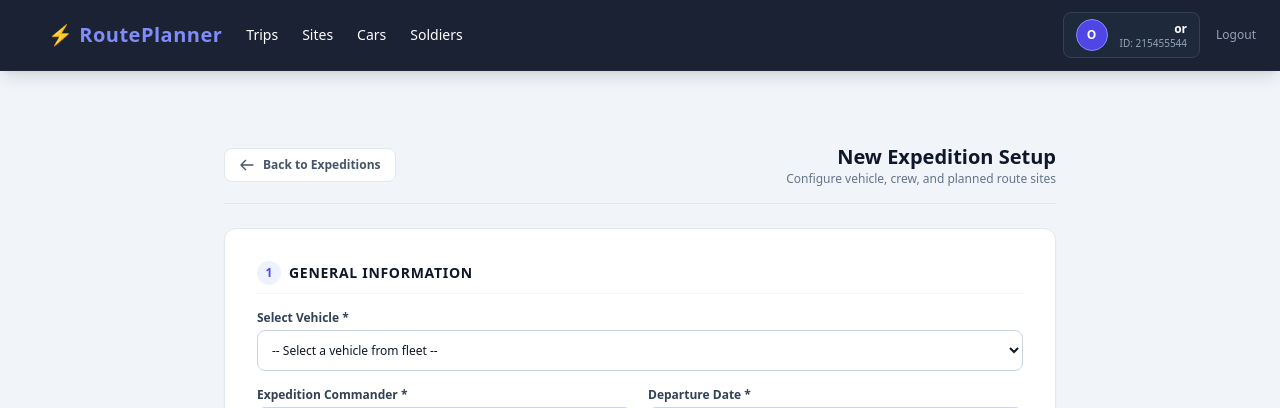
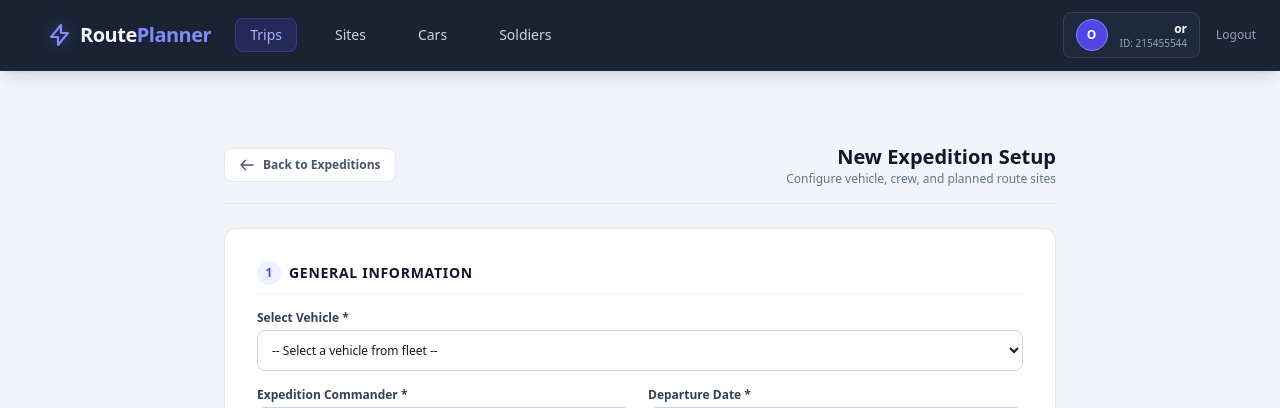
Before and after one commit to orash1235-arch/Route_planner, a Flask app: page /trips/new in a window 1280 px wide. Shown: the top 408 px of the page. Run offline with Flask 3, Linux system fonts and the light colour scheme; a user stored in the database is signed in; some libraries are stand-ins or nearby versions.

Commit message:
better ui to nav bar

```diff
--- a/app/templates/base.HTML
+++ b/app/templates/base.HTML
@@ -26,17 +26,31 @@
                 </button>
             {% endif %}
 
-            <a href="{{ url_for('trips.list_trips') if current_user.is_authenticated else '#' }}" class="text-xl font-bold tracking-wide text-indigo-400 flex items-center gap-2">
-                ⚡ RoutePlanner
-            </a>
-
+           <a href="{{ url_for('trips.list_trips') if current_user.is_authenticated else '#' }}" class="flex items-center gap-2 group">
+    <!-- Sharp Vector Lightning Icon -->
+    <svg class="w-6 h-6 text-indigo-400 group-hover:text-indigo-300 group-hover:rotate-6 transition-transform duration-200 drop-shadow-[0_0_8px_rgba(99,102,241,0.5)]" fill="none" stroke="currentColor" stroke-width="2.2" stroke-linecap="round" stroke-linejoin="round" viewBox="0 0 24 24">
+        <path d="M13 2L3 14h7v8l10-12h-7V2z"/>
+    </svg>
+    <!-- Gradient Text -->
+    <span class="text-xl font-bold tracking-tight text-slate-100 group-hover:text-white transition-colors">
+        Route<span class="text-indigo-400 font-extrabold">Planner</span>
+    </span>
+</a>
             {% if current_user.is_authenticated and request.endpoint not in ['auth.login', 'auth.register'] %}
                 <div class="hidden md:flex items-center space-x-6">
-                    <a href="{{ url_for('trips.list_trips') }}" class="hover:text-indigo-300 transition text-sm" data-en="Trips" data-he="נסיעות">Trips</a>
-                    <a href="{{ url_for('sites.list_sites') }}" class="hover:text-indigo-300 transition text-sm" data-en="Sites" data-he="אתרים">Sites</a>
-                    <a href="{{ url_for('cars.list_cars') }}" class="hover:text-indigo-300 transition text-sm" data-en="Cars" data-he="רכבים">Cars</a>
-                    <a href="{{ url_for('soldiers.list_soldiers') }}" class="hover:text-indigo-300 transition text-sm" data-en="Soldiers" data-he="חיילים">Soldiers</a>
-                </div>
+                    <a href="{{ url_for('trips.list_trips') }}" class="px-3.5 py-1.5 rounded-lg text-sm font-medium transition-all duration-200 {{ 'bg-indigo-600/20 text-indigo-300 border border-indigo-500/30 shadow-sm' if request.endpoint.startswith('trips.') else 'text-slate-300 hover:text-white hover:bg-slate-700/50' }}" data-en="Trips" data-he="נסיעות">
+            Trips
+        </a>
+        <a href="{{ url_for('sites.list_sites') }}" class="px-3.5 py-1.5 rounded-lg text-sm font-medium transition-all duration-200 {{ 'bg-indigo-600/20 text-indigo-300 border border-indigo-500/30 shadow-sm' if request.endpoint.startswith('sites.') else 'text-slate-300 hover:text-white hover:bg-slate-700/50' }}" data-en="Sites" data-he="אתרים">
+            Sites
+        </a>
+        <a href="{{ url_for('cars.list_cars') }}" class="px-3.5 py-1.5 rounded-lg text-sm font-medium transition-all duration-200 {{ 'bg-indigo-600/20 text-indigo-300 border border-indigo-500/30 shadow-sm' if request.endpoint.startswith('cars.') else 'text-slate-300 hover:text-white hover:bg-slate-700/50' }}" data-en="Cars" data-he="רכבים">
+            Cars
+        </a>
+        <a href="{{ url_for('soldiers.list_soldiers') }}" class="px-3.5 py-1.5 rounded-lg text-sm font-medium transition-all duration-200 {{ 'bg-indigo-600/20 text-indigo-300 border border-indigo-500/30 shadow-sm' if request.endpoint.startswith('soldiers.') else 'text-slate-300 hover:text-white hover:bg-slate-700/50' }}" data-en="Soldiers" data-he="חיילים">
+            Soldiers
+        </a>
+    </div>
             {% endif %}
         </div>
 
--- a/app/templates/new_ride.HTML
+++ b/app/templates/new_ride.HTML
@@ -48,7 +48,7 @@
             class="w-full text-xs p-2.5 rounded-lg border border-slate-300 dark:border-slate-700 bg-white dark:bg-slate-800 text-slate-900 dark:text-slate-100 focus:ring-2 focus:ring-indigo-500 outline-none">
         <option value="" disabled selected data-en="Select a commander" data-he="בחר מפקד">Select a commander</option>
         {% for soldier in commanders %}
-            <option value="{{ soldier.id }}">{{ soldier.full_name if soldier.full_name else soldier.name }}</option>
+            <option value="{{ soldier.full_name }}">{{ soldier.full_name if soldier.full_name else soldier.name }}</option>
         {% endfor %}
     </select>
 </div>
```
Also changed, not shown: instance/app.db.
